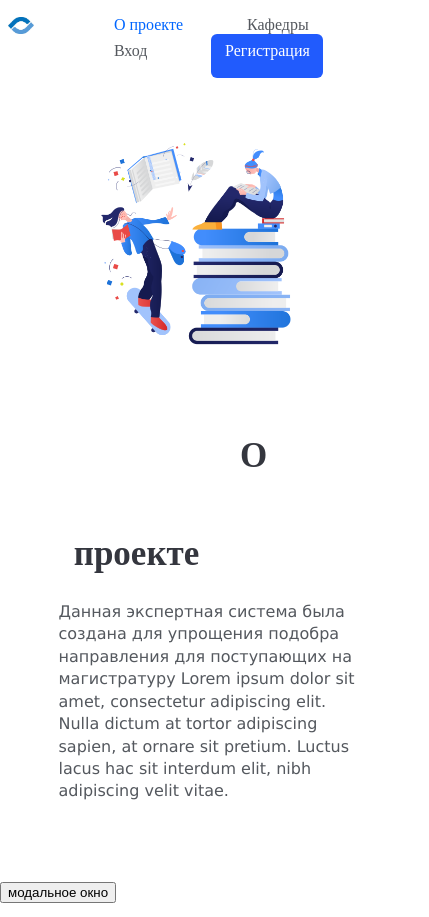
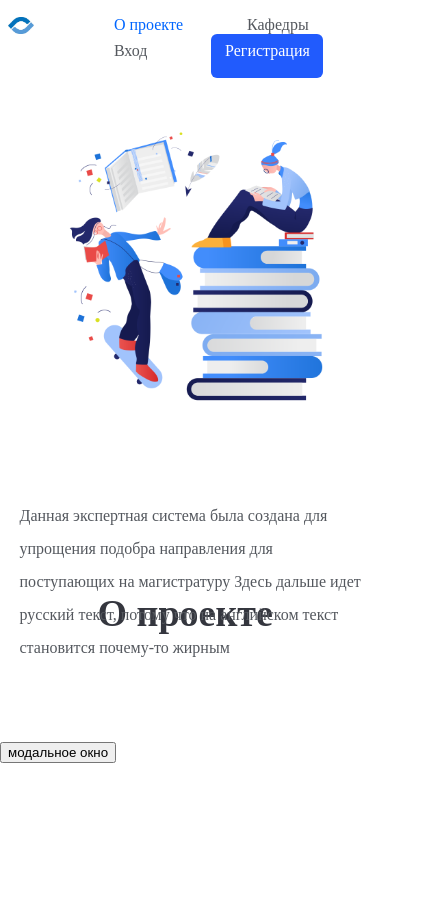
Before and after one commit to FirstCommandProject/frontend, a React (Create React App) app: page /about in a window 390 px wide. Shown: the whole page, 429 px wide, since content can reach past the window. After the commit the page ends 844 px from the top, so only its background shows below. Built offline with nearby package versions, Linux system fonts and the light colour scheme; a small style sheet from the web is missing.

Commit message:
Поменял страницу с описанием проекта

```diff
--- a/src/Component/DescriptionPage/Description.css
+++ b/src/Component/DescriptionPage/Description.css
@@ -3,15 +3,14 @@
     grid-template-columns: repeat(2, [col] 1fr);
     grid-auto-rows: minmax(1fr, auto);
     background-color: white;
-    font-family: Verdana, Geneva, Tahoma, sans-serif;
     font-size: 10vh;
     height: 90vh;
 }
 
 .img-description {
-    width: 70%;
-    height: 70%;
-    padding: 12% 1% 1% 20%;
+    width: 75%;
+    height: 80%;
+    padding: 8% 1% 1% 20%;
 }
 
 .box-description {
@@ -21,54 +20,58 @@
 
 .box-description span {
     position: relative;
-    top: 26%;
-    font-weight: 800;
-    font-size: 60px;
-    padding-right: 30%;
+    top: 28%;
+    font-weight: 600;
+    font-size: 46px;
+    padding-right: 15%;
     color: #34363E;
-    font-family: Nunito;
 }
 
 .box-description p {
+    display: inline-block;
     position: relative;
-    top: 27%;
-    font-size: 24px;
+    top: 25%;
+    font-size: 18px;
+    width: 80%;
     text-align: left;
-    width: 80%;
-    padding-right: 15%;
+    padding-right: 10%;
     color: #54585E;
-    line-height: 1.4em;
+    line-height: 33px;
 }
 
 @media screen and (max-width: 1024px) {
     .img-description {
-        width: 75%;
-        height: 60%;
         position: relative;
-        top: 20%;
+        width: 85%;
+        height: 70%;
+        padding-left: 10%;
+        top: 5%;
     }
 
     .box-description span {
-        font-size: 55px;
+        top: 25%;
+        font-size: 40px;
     }
 
     .box-description p {
-        font-size: 22px;
+        font-size: 16px;
+        top: 22%;
     }
 }
 
 @media screen and (max-width: 768px) {
     .img-description {
-        width: 78%;
-        height: 45%;
+        top: 8%;
     }
 
     .box-description span {
-        font-size: 48px;
+        top: 24%;
+        font-size: 38px;
     }
 
     .box-description p {
-        font-size: 18px;
+        font-size: 14px;
+        top: 20%;
     }
 }
 
@@ -78,43 +81,41 @@
     }
 
     .img-description {
-        width: 60%;
+        width: 80%;
+        margin-bottom: 8%;
     }
 
     .box-description span {
-        margin-left: 30%;
-        font-size: 35px;
+        position: absolute;
+        top: 70%;
+        margin-left: 20%;
     }
 
     .box-description p {
-        width: 80%;
-        margin-left: 15%;
+        width: 90%;
         font-size: 16px;
+        padding: 0;
     }
 }
 
 @media screen and (max-width: 376px) {
-    .box-description span {
-        font-size: 32px;
+    .img-description {
+        margin-bottom: 10%;
     }
 
-    .box-description p {
-        width: 80%;
-        font-size: 16px;
-        margin-left: 10%;
+    .box-description span {
+        top: 64%;
     }
 }
 
 @media screen and (max-width: 321px) {
-    .img-description {
-        width: 70%;
-    }
-
     .box-description span {
-        font-size: 27px;
+        font-size: 32px;
+        top: 56%;
     }
 
     .box-description p {
-        font-size: 15px;
+        width: 90%;
+        font-size: 14px;
     }
 }
--- a/src/Component/DescriptionPage/Description.js
+++ b/src/Component/DescriptionPage/Description.js
@@ -32,10 +32,7 @@ const Description = () => {
 
                     <p>
                         Данная экспертная система была создана для упрощения подобра направления для поступающих на магистратуру
-
-                        Lorem ipsum dolor sit amet, consectetur adipiscing elit.
-                        Nulla dictum at tortor adipiscing sapien, at ornare sit pretium.
-                        Luctus lacus hac sit interdum elit, nibh adipiscing velit vitae.
+                        Здесь дальше идет русский текст, потому что на английском текст становится почему-то жирным
                     </p>
                 </div>
 
```
